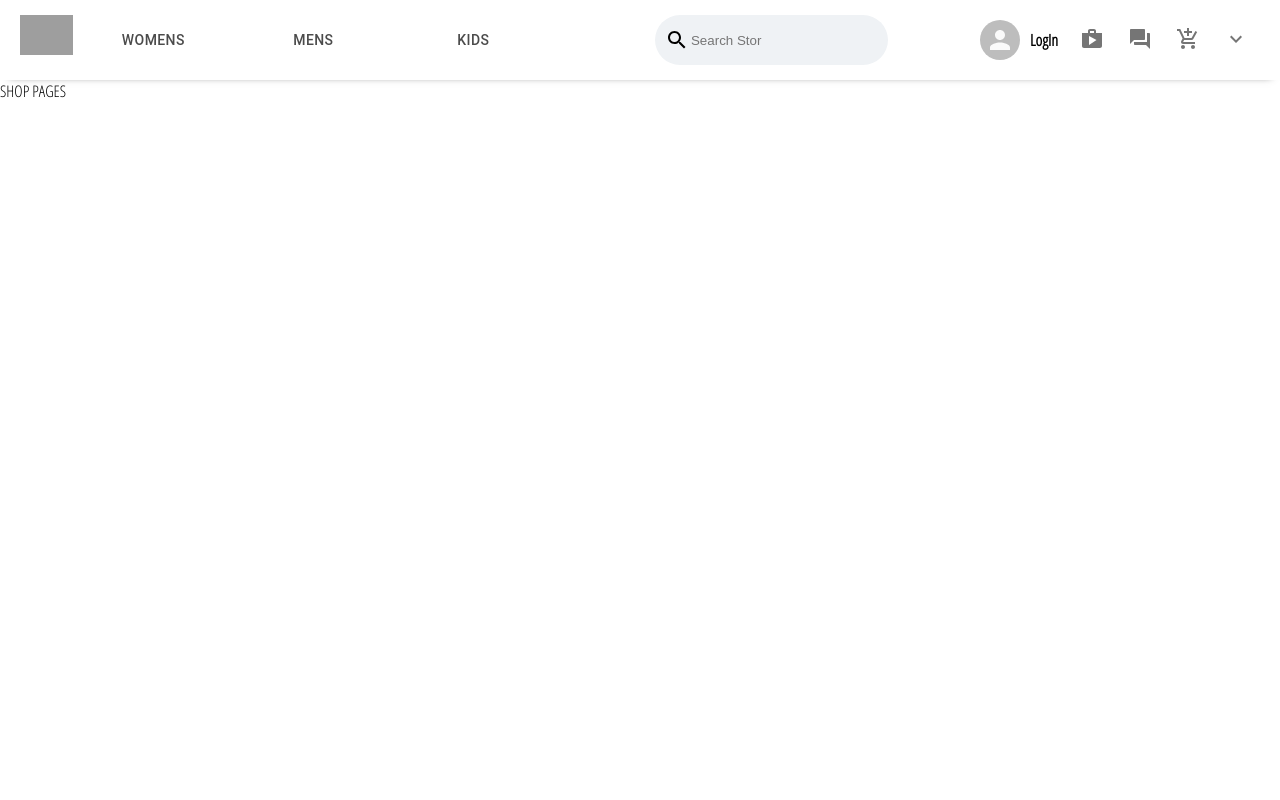
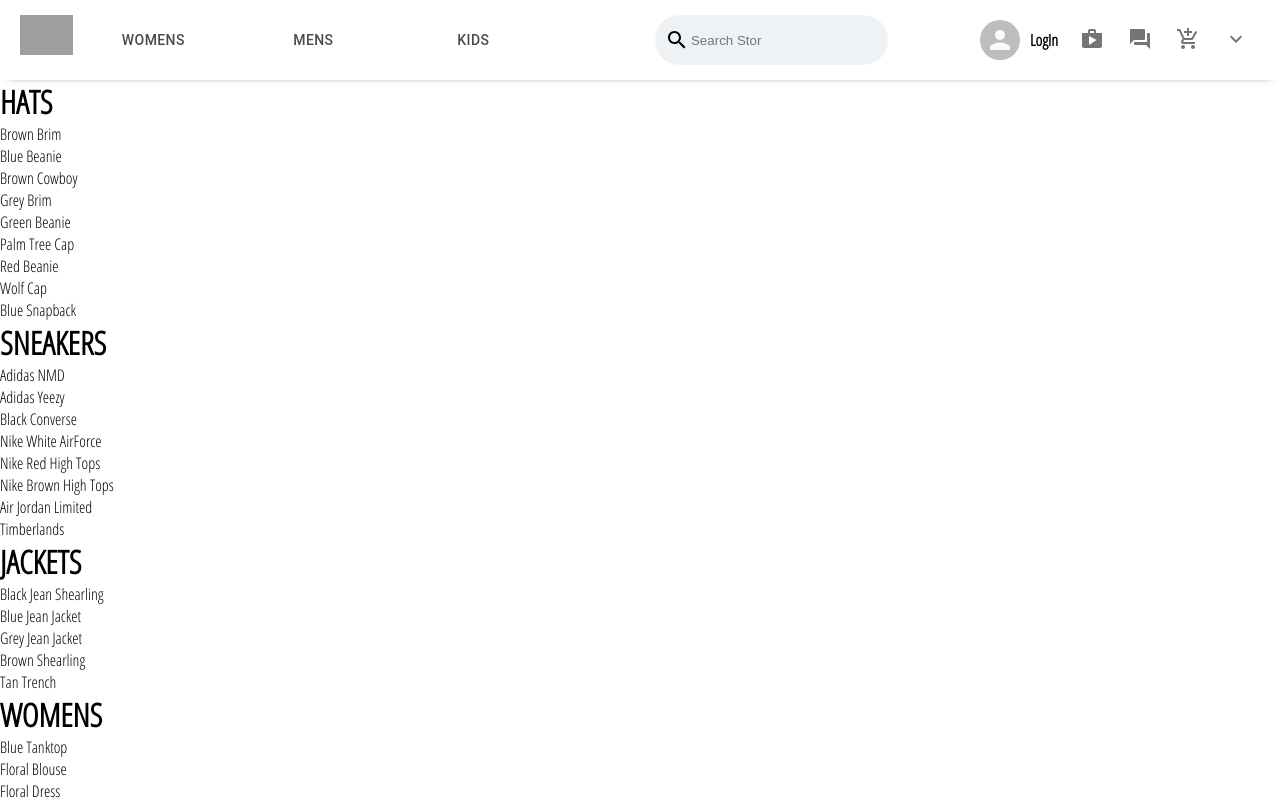
Before and after one commit to Mohib008/m-clothing, a React (Create React App) app: page /shop in a window 1280 px wide. Shown: the top 800 px of the page. Built offline with nearby package versions, Linux system fonts and the light colour scheme; grey boxes are pictures that could not be loaded.

Commit message:
new file  add

```diff
--- a/src/Components/preview-collection/preview-collection.jsx
+++ b/src/Components/preview-collection/preview-collection.jsx
@@ -0,0 +1,19 @@
+
+import React from 'react';
+import './preview-collection.scss';
+
+
+
+const PreviewCollection = ({ title, items }) => (
+    <div className="previewcollection">
+        <h1 className="title">{title.toUpperCase()}</h1>
+        <div className="preview">
+            {items.map(item => (
+               <div key={item.id}>{item.name}</div>
+             ))}
+        </div>
+    </div>
+)
+
+
+export default PreviewCollection;
--- a/src/Pages/Shop.jsx
+++ b/src/Pages/Shop.jsx
@@ -1,7 +1,7 @@
 import React from 'react';
 import SHOP_DATA from './ShopData';
+import PreviewCollection from './../Components/preview-collection/preview-collection';
 import './Shop.scss';
-import { render } from '@testing-library/react';
 
 
 class ShopPage extends React.Component {
@@ -9,15 +9,22 @@
         super(props);
 
         this.state = {
-            collection: SHOP_DATA
+            collections: SHOP_DATA
         }
     }
 
 
 render() {
+    const { collections } = this.state;
     return (
-      <div>SHOP PAGES</div>
-    )
+        <div className="shop-page">
+           {
+               collections.map(({id, ...otherCollectionProps}) => (
+                  <PreviewCollection key={id} {...otherCollectionProps} />
+               ))
+           }
+        </div>
+    );
   }
 }
 
```
